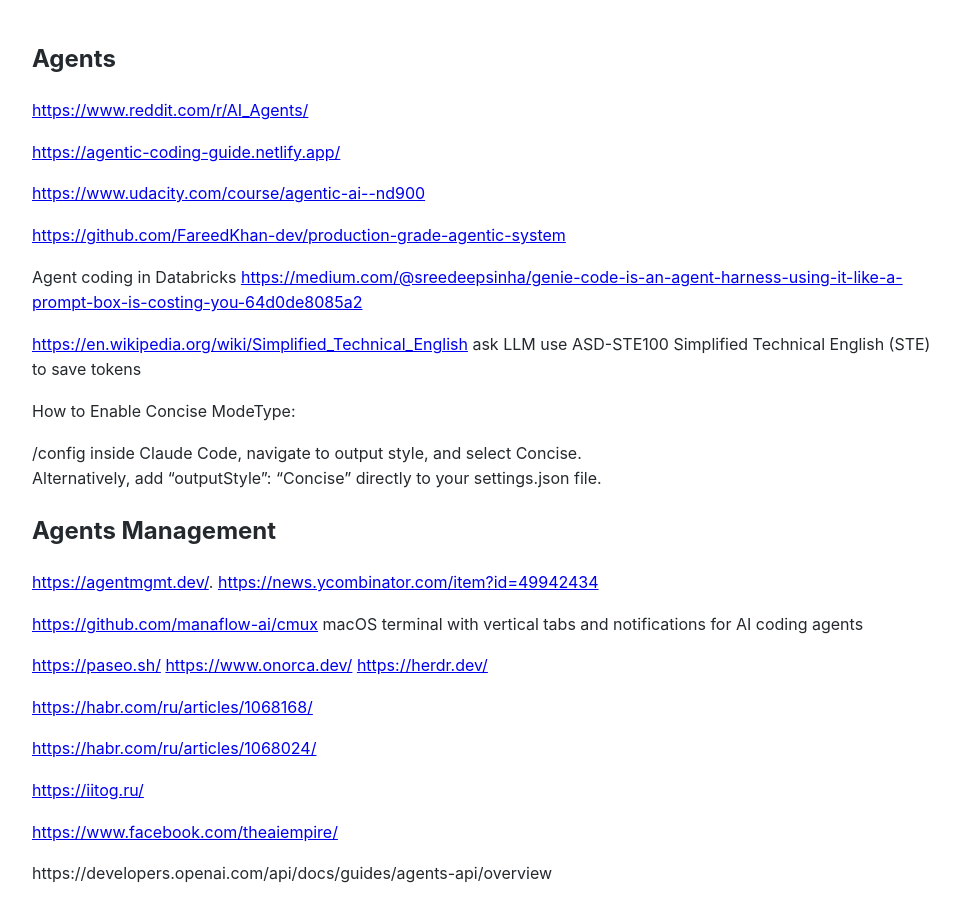
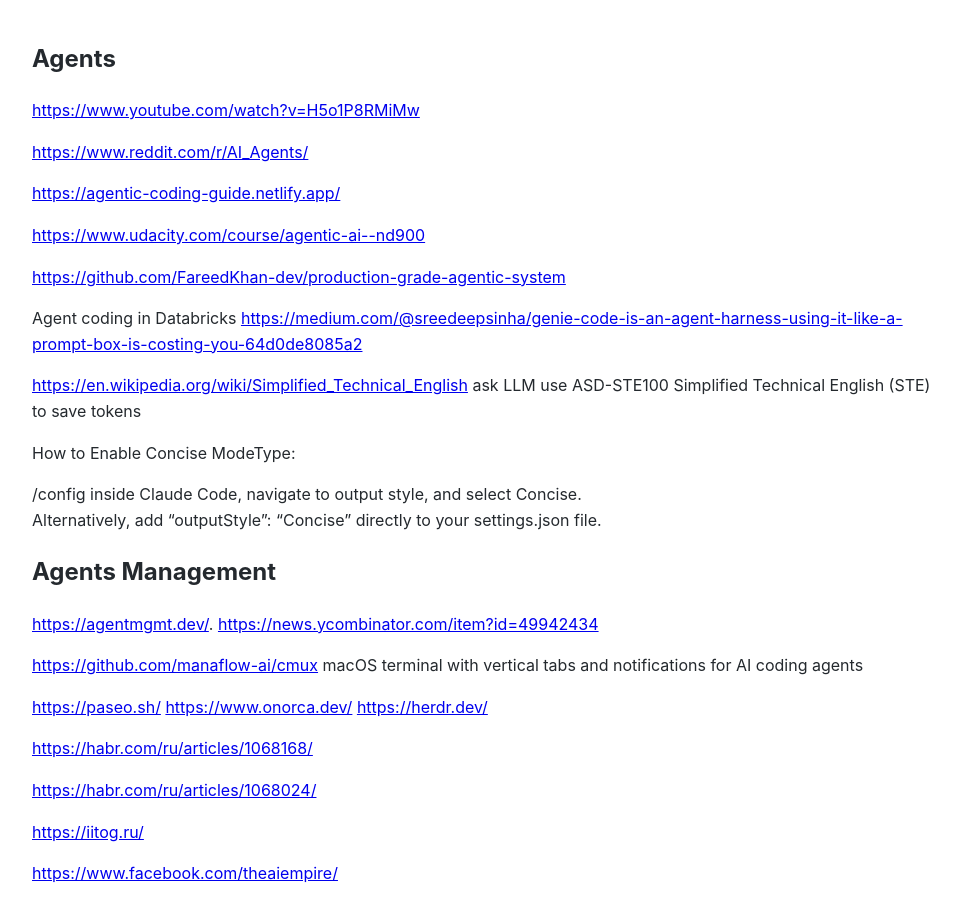
Before and after one commit to Michael-Lubinsky/michael-lubinsky.github.com, a Jekyll site: the page built from ml/agent.md, in a window 1280 px wide and 900 px high. Shown: the whole window, without its empty margins (158-1118 px from the left). Built offline with Jekyll 4.4.1, drawn with Linux system fonts in a browser that asks for light colours; our own code applies the rules of GitHub Pages for plain Markdown files.

Commit message:
Add links to resources on AI agents

```diff
--- a/ml/agent.md
+++ b/ml/agent.md
@@ -1,4 +1,6 @@
 ## Agents
+
+<https://www.youtube.com/watch?v=H5o1P8RMiMw>
 
 <https://www.reddit.com/r/AI_Agents/>
 
```
